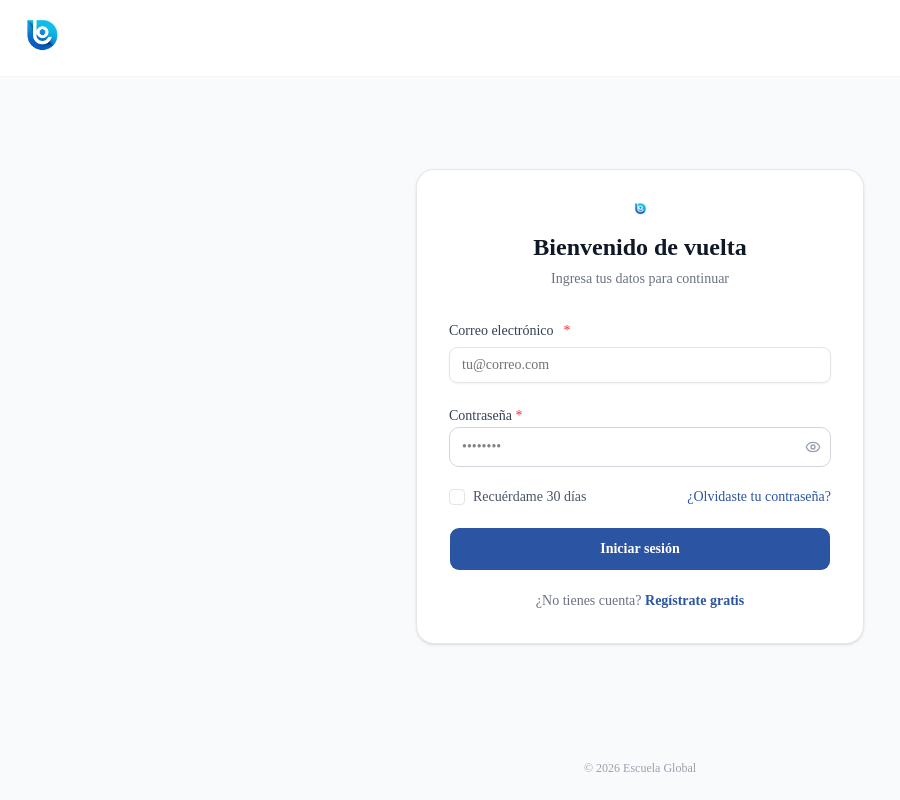
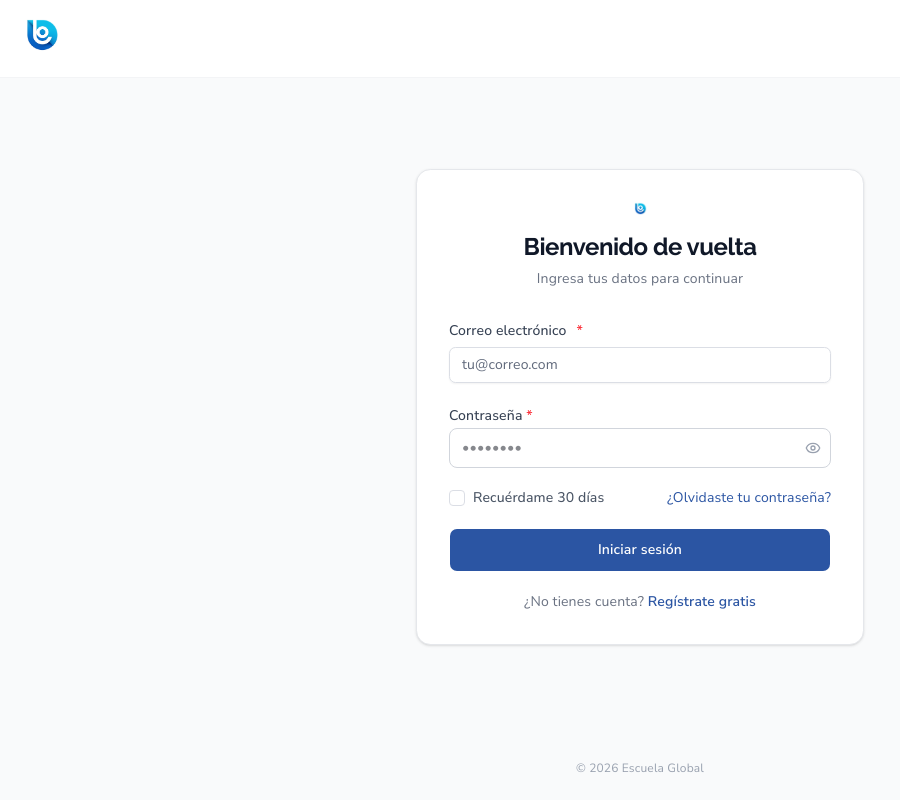
Before and after one commit to ChristianBaby/Escuela_global_front, a Next.js app: page /auth/login in a window 1280 px wide. Shown: the whole page, without its empty margins (0-900 px from the left). Built offline with nearby package versions, Linux system fonts and the light colour scheme; no server answers.

Commit message:
correcion_de_tipopgrafia

```diff
--- a/src/app/globals.css
+++ b/src/app/globals.css
@@ -8,8 +8,8 @@
   --color-background: var(--background);
   --color-foreground: var(--foreground);
   --font-sans: var(--font-sans);
-  --font-mono: var(--font-geist-mono);
-  --font-heading: var(--font-sans);
+  --font-mono: monospace;
+  --font-heading: var(--font-heading);
   --color-sidebar-ring: var(--sidebar-ring);
   --color-sidebar-border: var(--sidebar-border);
   --color-sidebar-accent-foreground: var(--sidebar-accent-foreground);
@@ -46,88 +46,115 @@
   --radius-2xl: calc(var(--radius) * 1.8);
   --radius-3xl: calc(var(--radius) * 2.2);
   --radius-4xl: calc(var(--radius) * 2.6);
+  /* Colores de marca — Manual de Identidad Corporativa Escuela Global */
   --color-brand-primary: #2B55A3;
   --color-brand-secondary: #3FB1E5;
-  --color-brand-dark: #0a1a4e;
+  --color-brand-dark: #0f1f4d;
 }
 
 :root {
   --background: oklch(1 0 0);
-  --foreground: oklch(0.145 0 0);
+  --foreground: oklch(0.18 0.02 264);
   --card: oklch(1 0 0);
-  --card-foreground: oklch(0.145 0 0);
+  --card-foreground: oklch(0.18 0.02 264);
   --popover: oklch(1 0 0);
-  --popover-foreground: oklch(0.145 0 0);
-  --primary: oklch(0.205 0 0);
-  --primary-foreground: oklch(0.985 0 0);
-  --secondary: oklch(0.97 0 0);
-  --secondary-foreground: oklch(0.205 0 0);
-  --muted: oklch(0.97 0 0);
-  --muted-foreground: oklch(0.556 0 0);
-  --accent: oklch(0.97 0 0);
-  --accent-foreground: oklch(0.205 0 0);
+  --popover-foreground: oklch(0.18 0.02 264);
+  /* Primary = azul corporativo #2B55A3 */
+  --primary: oklch(0.42 0.14 264);
+  --primary-foreground: oklch(1 0 0);
+  /* Secondary = azul claro #3FB1E5 */
+  --secondary: oklch(0.93 0.02 220);
+  --secondary-foreground: oklch(0.42 0.14 264);
+  --muted: oklch(0.96 0.005 264);
+  --muted-foreground: oklch(0.52 0.03 264);
+  --accent: oklch(0.93 0.02 220);
+  --accent-foreground: oklch(0.42 0.14 264);
   --destructive: oklch(0.577 0.245 27.325);
-  --border: oklch(0.922 0 0);
-  --input: oklch(0.922 0 0);
-  --ring: oklch(0.708 0 0);
-  --chart-1: oklch(0.87 0 0);
-  --chart-2: oklch(0.556 0 0);
-  --chart-3: oklch(0.439 0 0);
-  --chart-4: oklch(0.371 0 0);
-  --chart-5: oklch(0.269 0 0);
-  --radius: 0.625rem;
+  --border: oklch(0.90 0.01 264);
+  --input: oklch(0.90 0.01 264);
+  --ring: oklch(0.42 0.14 264);
+  --chart-1: oklch(0.42 0.14 264);
+  --chart-2: oklch(0.71 0.12 220);
+  --chart-3: oklch(0.55 0.10 264);
+  --chart-4: oklch(0.65 0.08 220);
+  --chart-5: oklch(0.35 0.12 264);
+  --radius: 0.5rem;
   --sidebar: oklch(0.985 0 0);
-  --sidebar-foreground: oklch(0.145 0 0);
-  --sidebar-primary: oklch(0.205 0 0);
-  --sidebar-primary-foreground: oklch(0.985 0 0);
-  --sidebar-accent: oklch(0.97 0 0);
-  --sidebar-accent-foreground: oklch(0.205 0 0);
-  --sidebar-border: oklch(0.922 0 0);
-  --sidebar-ring: oklch(0.708 0 0);
+  --sidebar-foreground: oklch(0.18 0.02 264);
+  --sidebar-primary: oklch(0.42 0.14 264);
+  --sidebar-primary-foreground: oklch(1 0 0);
+  --sidebar-accent: oklch(0.93 0.02 220);
+  --sidebar-accent-foreground: oklch(0.42 0.14 264);
+  --sidebar-border: oklch(0.90 0.01 264);
+  --sidebar-ring: oklch(0.42 0.14 264);
 }
 
 .dark {
-  --background: oklch(0.145 0 0);
-  --foreground: oklch(0.985 0 0);
-  --card: oklch(0.205 0 0);
-  --card-foreground: oklch(0.985 0 0);
-  --popover: oklch(0.205 0 0);
-  --popover-foreground: oklch(0.985 0 0);
-  --primary: oklch(0.922 0 0);
-  --primary-foreground: oklch(0.205 0 0);
-  --secondary: oklch(0.269 0 0);
-  --secondary-foreground: oklch(0.985 0 0);
-  --muted: oklch(0.269 0 0);
-  --muted-foreground: oklch(0.708 0 0);
-  --accent: oklch(0.269 0 0);
-  --accent-foreground: oklch(0.985 0 0);
+  --background: oklch(0.12 0.03 264);
+  --foreground: oklch(0.97 0 0);
+  --card: oklch(0.17 0.03 264);
+  --card-foreground: oklch(0.97 0 0);
+  --popover: oklch(0.17 0.03 264);
+  --popover-foreground: oklch(0.97 0 0);
+  --primary: oklch(0.65 0.13 220);
+  --primary-foreground: oklch(0.12 0.03 264);
+  --secondary: oklch(0.25 0.04 264);
+  --secondary-foreground: oklch(0.97 0 0);
+  --muted: oklch(0.22 0.03 264);
+  --muted-foreground: oklch(0.65 0.04 264);
+  --accent: oklch(0.25 0.04 264);
+  --accent-foreground: oklch(0.65 0.13 220);
   --destructive: oklch(0.704 0.191 22.216);
   --border: oklch(1 0 0 / 10%);
   --input: oklch(1 0 0 / 15%);
-  --ring: oklch(0.556 0 0);
-  --chart-1: oklch(0.87 0 0);
-  --chart-2: oklch(0.556 0 0);
-  --chart-3: oklch(0.439 0 0);
-  --chart-4: oklch(0.371 0 0);
-  --chart-5: oklch(0.269 0 0);
-  --sidebar: oklch(0.205 0 0);
-  --sidebar-foreground: oklch(0.985 0 0);
-  --sidebar-primary: oklch(0.488 0.243 264.376);
-  --sidebar-primary-foreground: oklch(0.985 0 0);
-  --sidebar-accent: oklch(0.269 0 0);
-  --sidebar-accent-foreground: oklch(0.985 0 0);
+  --ring: oklch(0.65 0.13 220);
+  --chart-1: oklch(0.65 0.13 220);
+  --chart-2: oklch(0.71 0.12 220);
+  --chart-3: oklch(0.50 0.10 264);
+  --chart-4: oklch(0.60 0.08 220);
+  --chart-5: oklch(0.40 0.10 264);
+  --sidebar: oklch(0.17 0.03 264);
+  --sidebar-foreground: oklch(0.97 0 0);
+  --sidebar-primary: oklch(0.65 0.13 220);
+  --sidebar-primary-foreground: oklch(0.12 0.03 264);
+  --sidebar-accent: oklch(0.25 0.04 264);
+  --sidebar-accent-foreground: oklch(0.65 0.13 220);
   --sidebar-border: oklch(1 0 0 / 10%);
-  --sidebar-ring: oklch(0.556 0 0);
+  --sidebar-ring: oklch(0.65 0.13 220);
 }
 
 @layer base {
   * {
     @apply border-border outline-ring/50;
   }
+
+  html {
+    font-family: var(--font-sans), "Century Gothic", "Trebuchet MS", sans-serif;
+  }
+
   body {
     @apply bg-background text-foreground;
+    font-family: var(--font-sans), "Century Gothic", "Trebuchet MS", sans-serif;
+    font-size: 0.9375rem;
+    line-height: 1.65;
+    letter-spacing: 0.01em;
+    -webkit-font-smoothing: antialiased;
+    -moz-osx-font-smoothing: grayscale;
   }
-  html {
-    @apply font-sans;
+
+  h1, h2, h3, h4, h5, h6 {
+    font-family: var(--font-heading), "Raleway", sans-serif;
+    font-weight: 700;
+    letter-spacing: -0.02em;
+    line-height: 1.25;
+    color: oklch(0.18 0.02 264);
   }
+
+  h1 { font-size: clamp(1.75rem, 4vw, 2.5rem); }
+  h2 { font-size: clamp(1.4rem, 3vw, 2rem); }
+  h3 { font-size: clamp(1.15rem, 2.5vw, 1.5rem); }
+
+  p { max-width: 70ch; }
+
+  a { transition: color 150ms ease; }
 }
--- a/src/app/layout.tsx
+++ b/src/app/layout.tsx
@@ -1,11 +1,21 @@
 import type { Metadata } from "next";
-import { Geist } from "next/font/google";
+import { Raleway, Nunito_Sans } from "next/font/google";
 import { Providers } from "@/lib/providers";
 import "./globals.css";
 
-const geistSans = Geist({
-  variable: "--font-geist-sans",
+const raleway = Raleway({
+  variable: "--font-heading",
   subsets: ["latin"],
+  weight: ["400", "500", "600", "700", "800", "900"],
+  style: ["normal", "italic"],
+  display: "swap",
+});
+
+const nunitoSans = Nunito_Sans({
+  variable: "--font-sans",
+  subsets: ["latin"],
+  weight: ["300", "400", "500", "600", "700"],
+  display: "swap",
 });
 
 export const metadata: Metadata = {
@@ -19,7 +29,7 @@ export default function RootLayout({
   children: React.ReactNode;
 }>) {
   return (
-    <html lang="es" className={`${geistSans.variable} h-full antialiased`}>
+    <html lang="es" className={`${raleway.variable} ${nunitoSans.variable} h-full antialiased`}>
       <body className="min-h-full flex flex-col">
         <Providers>{children}</Providers>
       </body>
--- a/src/mocks/handlers.ts
+++ b/src/mocks/handlers.ts
@@ -1,6 +1,6 @@
 import { http, HttpResponse } from "msw";
 
-const BASE = process.env.NEXT_PUBLIC_API_URL ?? "http://localhost:4000/api";
+const BASE = process.env.NEXT_PUBLIC_API_URL ?? "http://localhost:3001";
 
 function mockJwt(payload: object): string {
   const encode = (obj: object) =>
```
